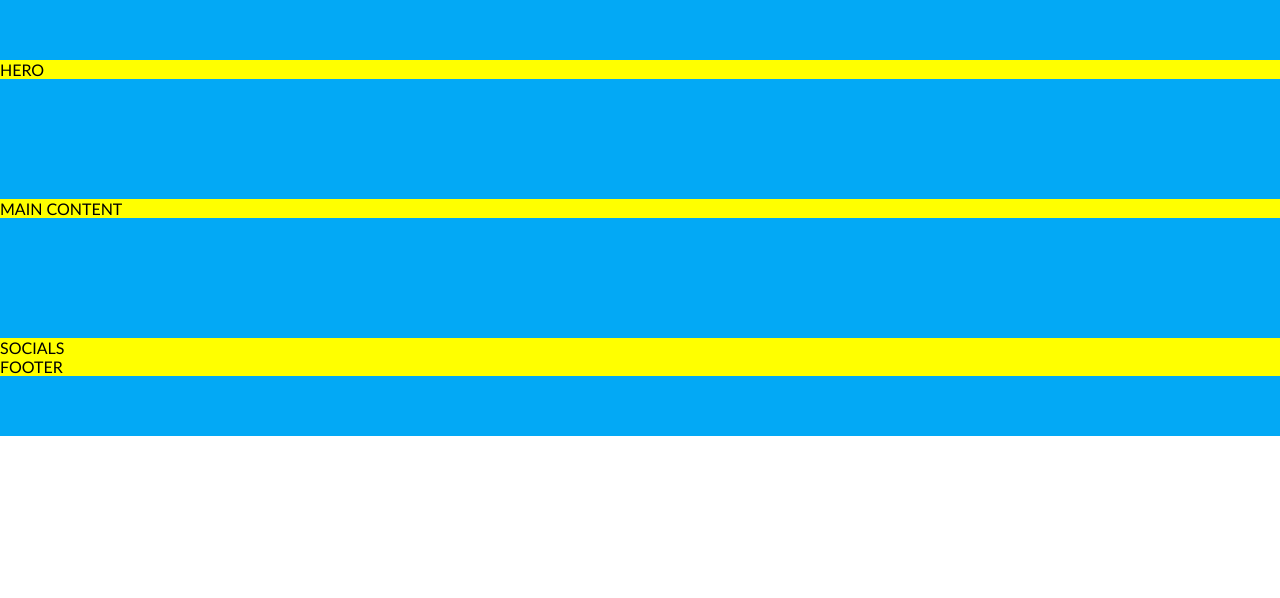
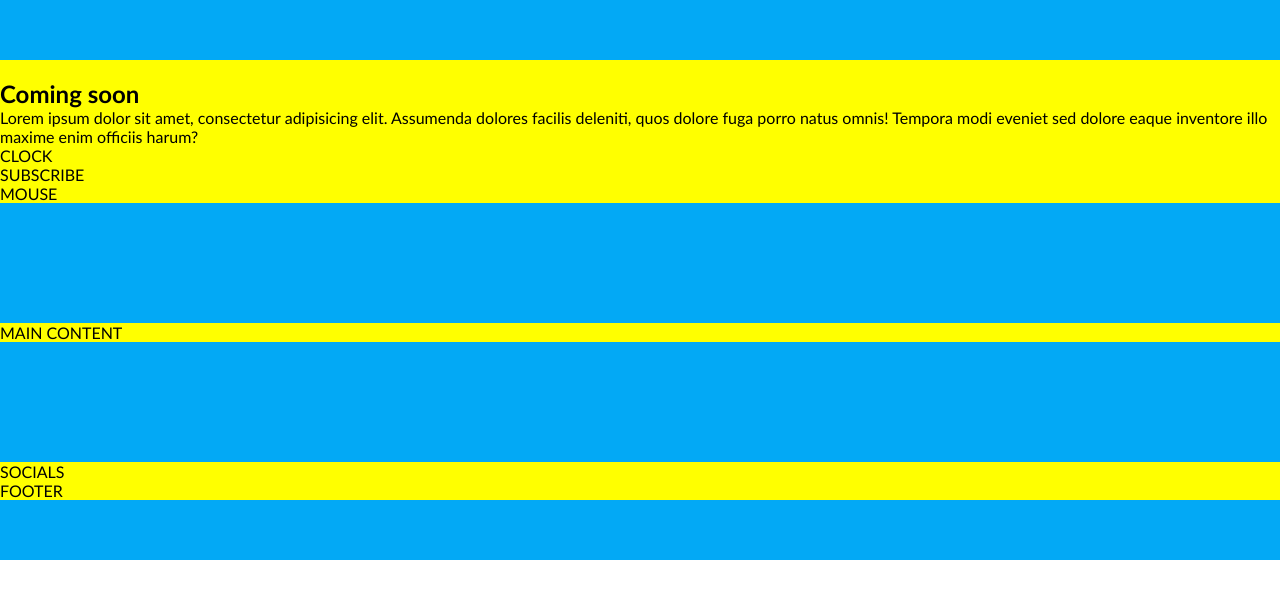
Before and after one commit to zasweted/13-coming-soon, a website: page index.html in a window 1280 px wide. Drawn offline with Linux system fonts and the light colour scheme.

Commit message:
hero style

```diff
--- a/index.html
+++ b/index.html
@@ -20,7 +20,18 @@
 <body>
      <section class="container bg-main">
         <div class="row-short">
-            HERO
+            <img src="#" alt="">
+            <h1>Coming soon</h1>
+            <p>Lorem ipsum dolor sit amet, consectetur adipisicing elit. Assumenda dolores facilis deleniti, quos dolore fuga porro natus omnis! Tempora modi eveniet sed dolore eaque inventore illo maxime enim officiis harum?</p>
+            <div>
+                CLOCK
+            </div>
+            <form>
+                SUBSCRIBE
+            </form>
+            <div>
+                MOUSE
+            </div>
         </div>
      </section>
 
```
Lines whose indentation alone changed are shown as unchanged.
